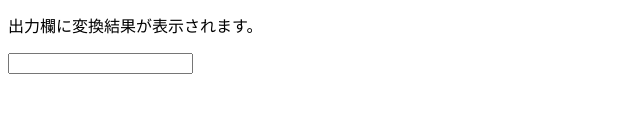
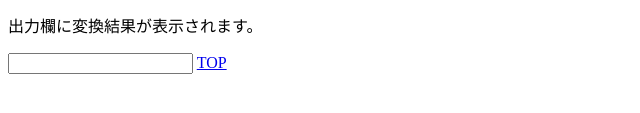
Before and after one commit to kanakou/ipaddr-change, a plain HTML site: page nat64.html in a window 1280 px wide. Shown: the part 157-270 px from the top of the page, 0-640 px from the left. Drawn offline with Linux system fonts and the light colour scheme.

Commit message:
TOPページへのリンクを追加

```diff
--- a/nat64.html
+++ b/nat64.html
@@ -12,5 +12,6 @@
   <p>出力欄に変換結果が表示されます。</p>
   <input id="output" type="text" readonly> <!-- 出力欄 -->
   <script src="nat64.js"></script>
+  <a href="index.html">TOP</a>
 </body>
 </html>
```
Also changed, not shown: reverseDNS.html (+1 -0 lines).
